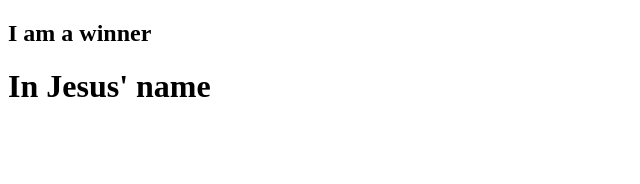
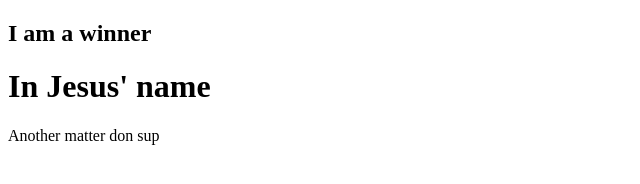
Before and after one commit to Daniel-Ola/Class-with-Olu, a plain HTML site: page first.html in a window 1280 px wide. Shown: the whole page, without its empty margins (0-640 px from the left). Drawn offline with Linux system fonts and the light colour scheme.

Commit message:
another matter

```diff
--- a/first.html
+++ b/first.html
@@ -9,6 +9,7 @@
 
 	<h2>I am a winner</h2>
 <h1>In Jesus' name</h1>
+<p>Another matter don sup</p>
 
 </body>
 </html>
```
